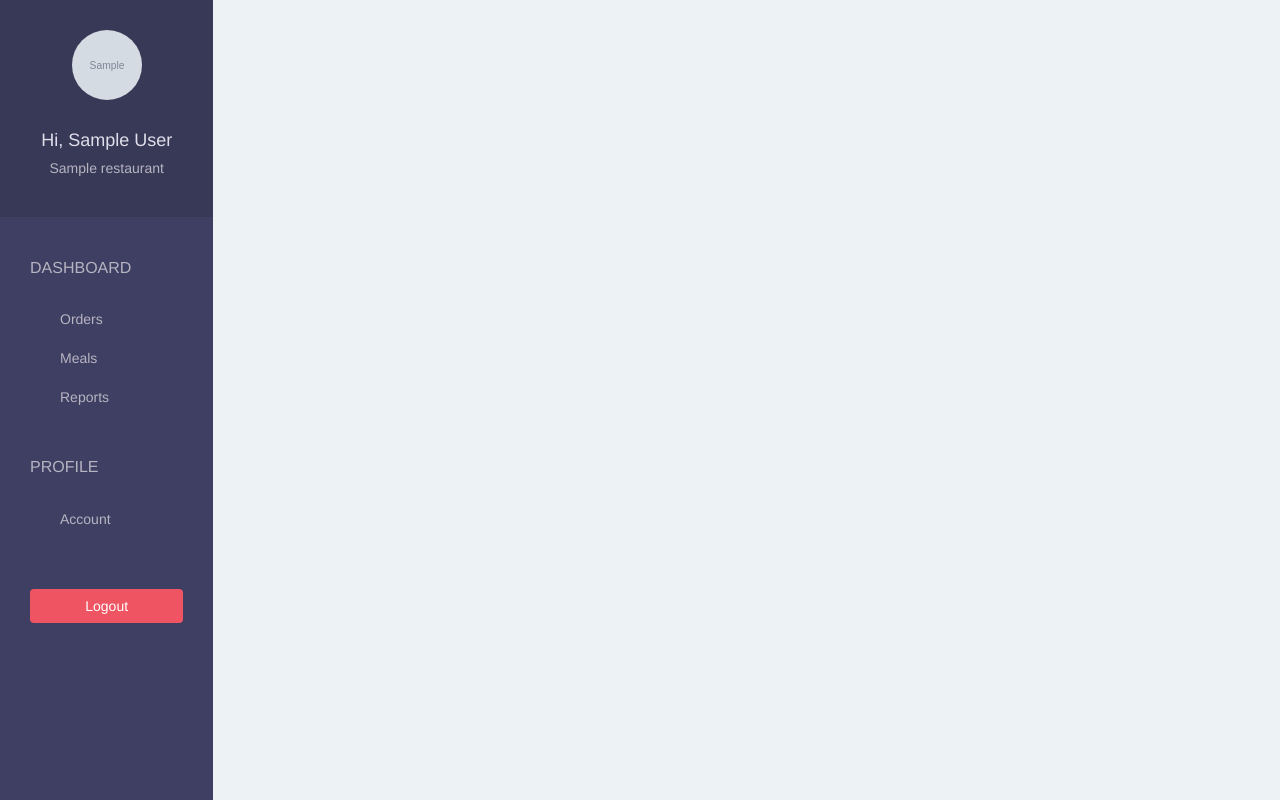
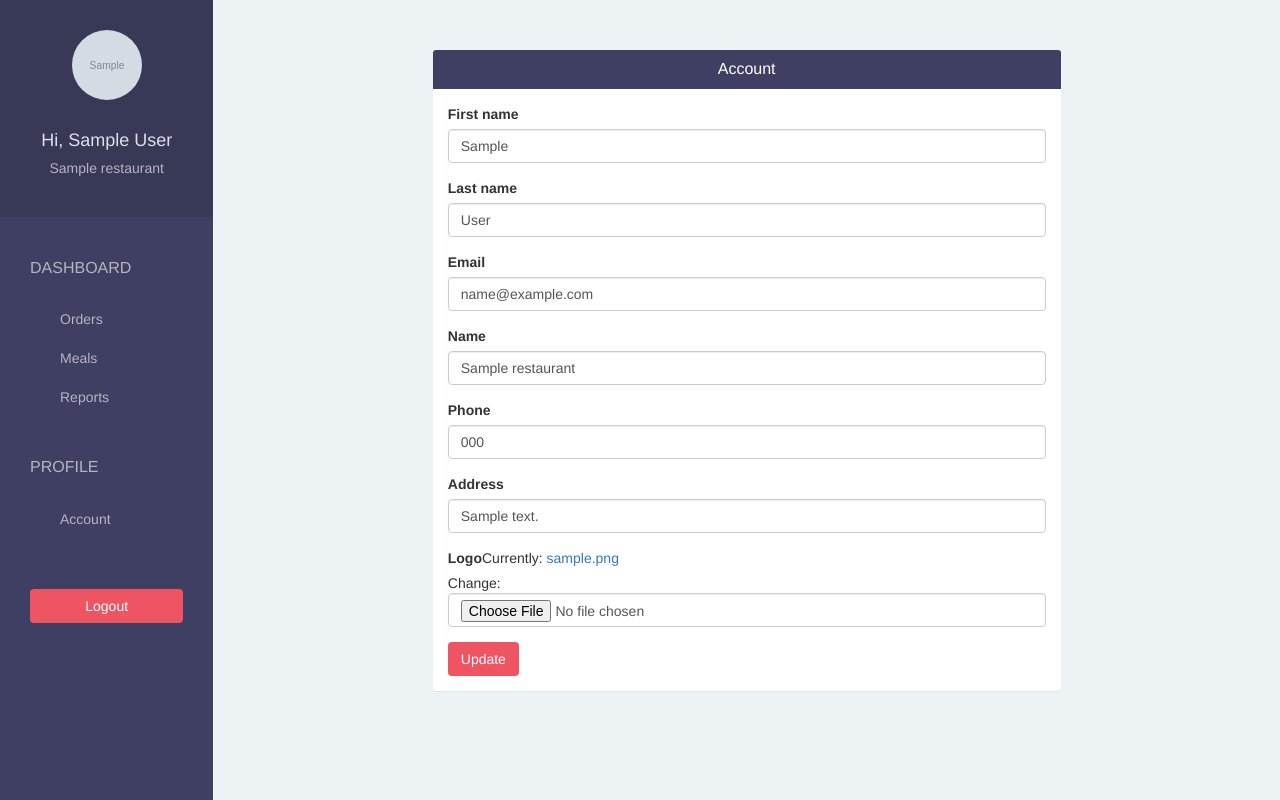
Before and after one commit to ryokotmng/foodtasker, a Django app: page /restaurant/account/ in a window 1280 px wide. Run offline with Django 3.2, Linux system fonts and the light colour scheme; a user stored in the database is signed in; tables that the repository leaves empty hold one stand-in row (values such as "Sample post"); grey boxes marked "Sample" are stand-in pictures; some libraries are stand-ins or nearby versions.

Commit message:
restaurant account edit function added

```diff
--- a/foodtaskerapp/forms.py
+++ b/foodtaskerapp/forms.py
@@ -11,6 +11,13 @@ class UserForm(forms.ModelForm):
         model = User
         fields = ("username", "password", "first_name", "last_name", "email")
 
+class UserFormForEdit(forms.ModelForm):
+    email = forms.CharField(max_length=100, required=True)
+
+    class Meta:
+        model = User
+        fields = ("first_name", "last_name", "email")
+
 class RestaurantForm(forms.ModelForm):
     class Meta:
         model = Restaurant
--- a/foodtaskerapp/static/css/style.css
+++ b/foodtaskerapp/static/css/style.css
@@ -2,6 +2,10 @@ body {
   padding-top: 50px;
   background-color: #EDF2F5;
   overflow: auto;
+}
+
+.text-white {
+  color: white;
 }
 
 .bg-blue {
@@ -100,3 +104,7 @@ body {
 .content {
   padding: 0 40px;
 }
+
+.content .panel {
+  border: none;
+}
--- a/foodtaskerapp/templates/base.html
+++ b/foodtaskerapp/templates/base.html
@@ -17,7 +17,7 @@
       <div class="col-lg-2 col-md-2 col-sm-2 sidebar">
           {% block sidebar %}{% endblock %}
       </div>
-      <div class="col-lg-10 col-md-10 col-sm-10 content">
+      <div class="col-lg-10 col-lg-offset-2 col-md-10 col-md-offset-2 col-sm-10 col-sm-offset-2 content">
           {% block page %}{% endblock %}
       </div>
     </div>
--- a/foodtaskerapp/templates/restaurant/account.html
+++ b/foodtaskerapp/templates/restaurant/account.html
@@ -1,4 +1,22 @@
 {% extends 'restaurant/base.html' %}
+{% load bootstrap3 %}
 
 {% block page %}
+    <div class="col-lg-offset-2 col-lg-8">
+        <div class="panel">
+            <div class="panel-heading bg-blue">
+                <h4 class="panel-title text-center text-white">
+                    Account
+                </h4>
+            </div>
+            <div class="panel-body">
+                <form method="POST" enctype="multipart/form-data">
+                    {% csrf_token %}
+                    {% bootstrap_form user_form %}
+                    {% bootstrap_form restaurant_form %}
+                    <button type="submit" class="btn btn-pink">Update</button>
+                </form>
+            </div>
+        </div>
+    </div>
 {% endblock %}
--- a/foodtaskerapp/views.py
+++ b/foodtaskerapp/views.py
@@ -1,6 +1,6 @@
 from django.shortcuts import render, redirect
 from django.contrib.auth.decorators import login_required
-from foodtaskerapp.forms import UserForm, RestaurantForm
+from foodtaskerapp.forms import UserForm, RestaurantForm, UserFormForEdit
 from django.contrib.auth import authenticate, login
 from django.contrib.auth.models import User
 
@@ -13,7 +13,21 @@ def restaurant_home(request):
 
 @login_required(login_url='/restaurant/sign-in/')
 def restaurant_account(request):
-    return render(request, 'restaurant/account.html', {})
+    user_form = UserFormForEdit(instance = request.user)
+    restaurant_form = RestaurantForm(instance = request.user.restaurant)
+
+    if request.method == "POST":
+        user_form = UserFormForEdit(request.POST, instance = request.user)
+        restaurant_form = RestaurantForm(request.POST, request.FILES, instance = request.user.restaurant)
+
+        if user_form.is_valid() and restaurant_form.is_valid():
+            user_form.save()
+            restaurant_form.save()
+
+    return render(request, 'restaurant/account.html', {
+        "user_form": user_form,
+        "restaurant_form": restaurant_form
+    })
 
 @login_required(login_url='/restaurant/sign-in/')
 def restaurant_meal(request):
```
